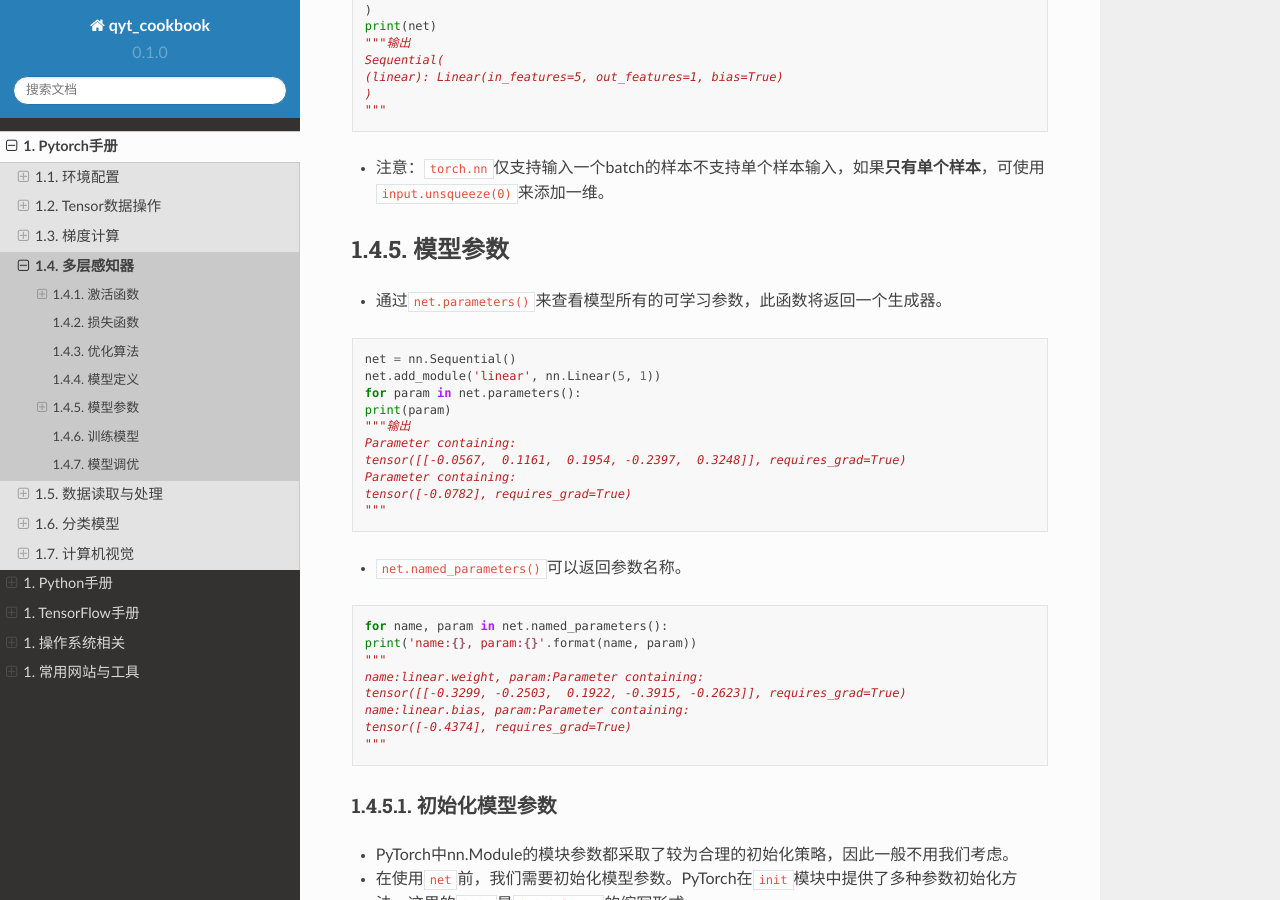
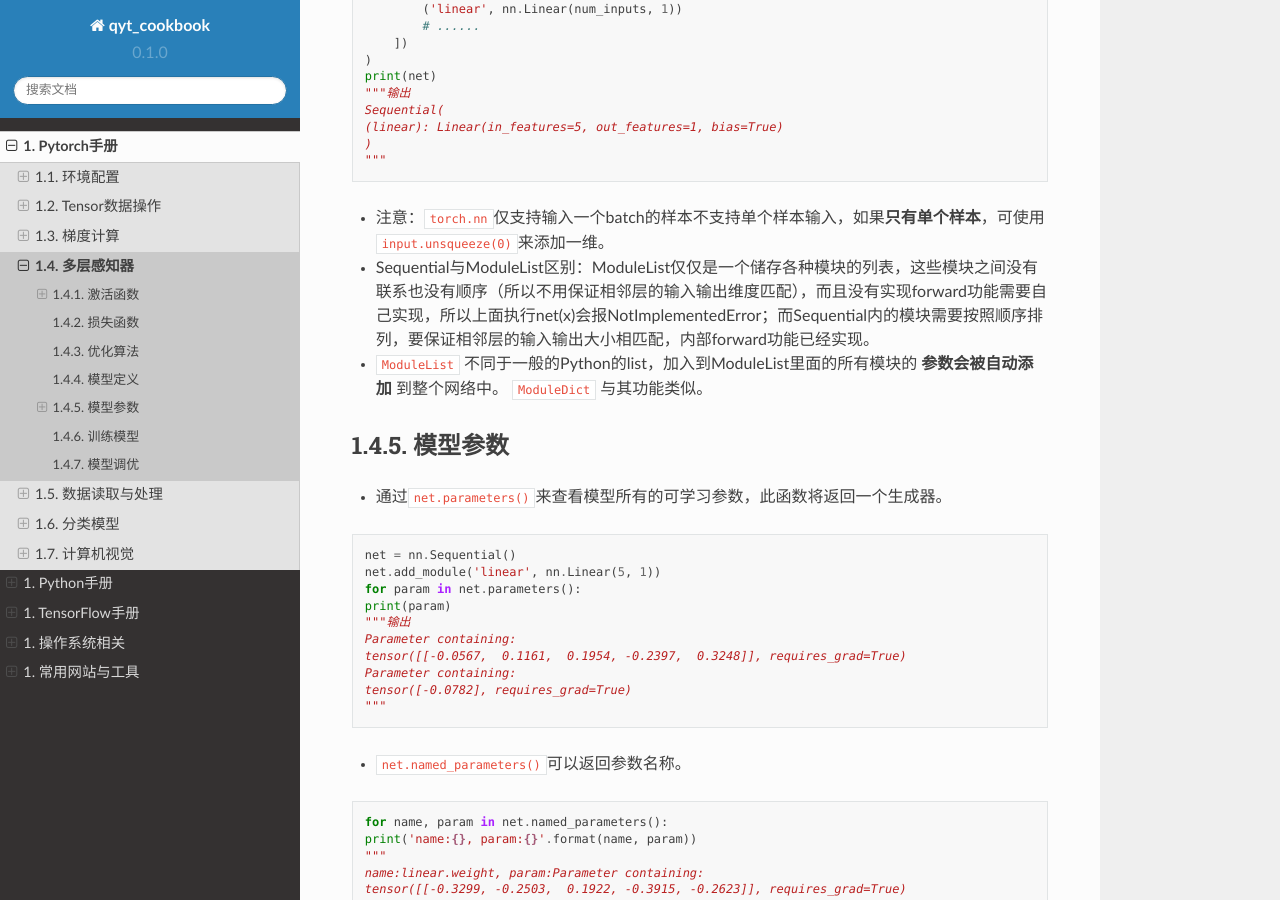
Before and after one commit to q759729997/qyt_cookbook, a Sphinx documentation site: the page built from qyt_cookbook/source/pytorch/mlp.rst, in a window 1280 px wide and 900 px high, scrolled down 6342 px. Built offline with Sphinx 7.4.7 and the Read the Docs theme 2.0.0, drawn with Linux system fonts in a browser that asks for light colours; some of the changed text lies outside the part shown.

Commit message:
模型定义

```diff
--- a/qyt_cookbook/source/pytorch/mlp.rst
+++ b/qyt_cookbook/source/pytorch/mlp.rst
@@ -157,6 +157,7 @@ tanh
 
 -  ``torch.nn``\ 模块定义了大量神经网络的层。“nn”是neural
    networks（神经网络）的缩写。它利用\ ``autograd``\ 来定义模型。。\ ``nn``\ 的核心数据结构是\ ``Module``\ ，既可以表示神经网络中的某个层（layer），也可以表示一个包含很多层的神经网络。\ ``nn.Module``\ 实例应该包含一些层以及返回输出的前向传播（forward）方法。
+-   ``nn.Module`` 构造的网络，无须定义反向传播函数。系统将通过自动求梯度而自动生成反向传播所需的 ``backward`` 函数。
 
 .. code:: python
 
@@ -220,6 +221,8 @@ tanh
    """
 
 -  注意：\ ``torch.nn``\ 仅支持输入一个batch的样本不支持单个样本输入，如果\ **只有单个样本**\ ，可使用\ ``input.unsqueeze(0)``\ 来添加一维。
+-  Sequential与ModuleList区别：ModuleList仅仅是一个储存各种模块的列表，这些模块之间没有联系也没有顺序（所以不用保证相邻层的输入输出维度匹配），而且没有实现forward功能需要自己实现，所以上面执行net(x)会报NotImplementedError；而Sequential内的模块需要按照顺序排列，要保证相邻层的输入输出大小相匹配，内部forward功能已经实现。
+- ``ModuleList`` 不同于一般的Python的list，加入到ModuleList里面的所有模块的 **参数会被自动添加** 到整个网络中。 ``ModuleDict`` 与其功能类似。
 
 模型参数
 ######################
```
